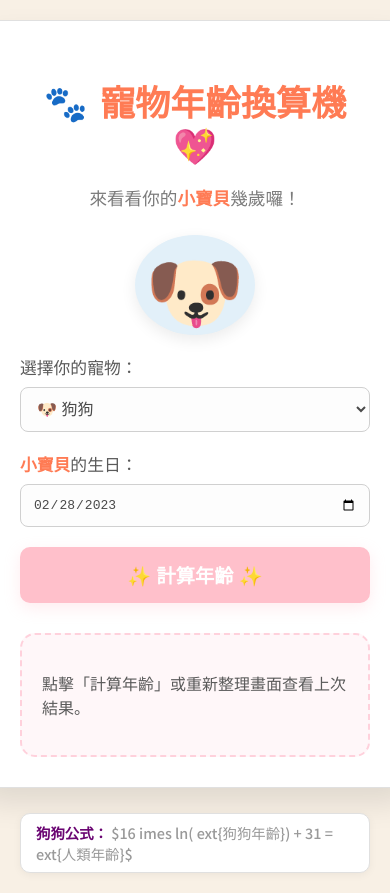
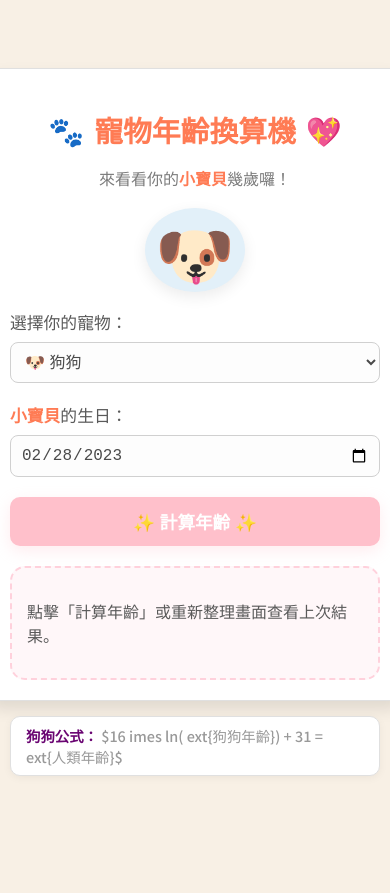
Before and after one commit to vhgvhnj-png/mypencalc, a plain HTML site: page index.html in a window 390 px wide. Shown: the top 893 px of the page. After the commit the page ends 844 px from the top, so only its background shows below. Drawn offline with Linux system fonts and the light colour scheme; a web font is replaced by a local one.

Commit message:
changesize

```diff
--- a/style.css
+++ b/style.css
@@ -13,6 +13,8 @@ body {
     flex-direction: column;
     padding: 20px;
     box-sizing: border-box;
+    /* 設置一個基本的字體大小，以便在移動設備上調整 */
+    font-size: 16px;
 }
 
 .calculator-container {
@@ -151,3 +153,60 @@ body {
     border: 1px solid #E0E0E0;
     box-shadow: 0 2px 8px rgba(0, 0, 0, 0.05);
 }
+
+/* 📱 響應式設計：針對小螢幕手機優化 (最大寬度 500px) */
+@media (max-width: 500px) {
+    /* 調整 body 邊距 */
+    body {
+        padding: 10px; /* 減少整體邊距 */
+    }
+
+    /* 調整計算機容器的內邊距和最大寬度 */
+    .calculator-container {
+        padding: 20px; /* 減少內邊距 */
+        border-radius: 10px; /* 稍微減少圓角 */
+        max-width: 100%; /* 讓它在小螢幕上可以佔滿寬度 (由 body 的 padding 控制邊界) */
+        box-shadow: 0 8px 16px rgba(0, 0, 0, 0.1);
+    }
+
+    /* 調整標題大小，使其更適合小螢幕 */
+    .header h1 {
+        font-size: 1.8em;
+    }
+
+    .description {
+        font-size: 1em;
+        margin-bottom: 20px;
+    }
+
+    /* 調整圖標大小，使其更緊湊 */
+    .icon-display {
+        font-size: 4em;
+    }
+
+    .pet-icon-area {
+        height: 80px; /* 減少高度 */
+    }
+
+    /* 調整按鈕和輸入框的內邊距 */
+    #petType,
+    #birthDate {
+        padding: 10px;
+    }
+
+    #calculateBtn {
+        padding: 12px 20px;
+        font-size: 1.1em;
+    }
+
+    /* 調整結果區的邊距 */
+    .result-area {
+        margin-top: 20px;
+        padding: 15px;
+    }
+
+    /* 調整 Footer */
+    .footer {
+        margin-top: 15px;
+    }
+}
```
